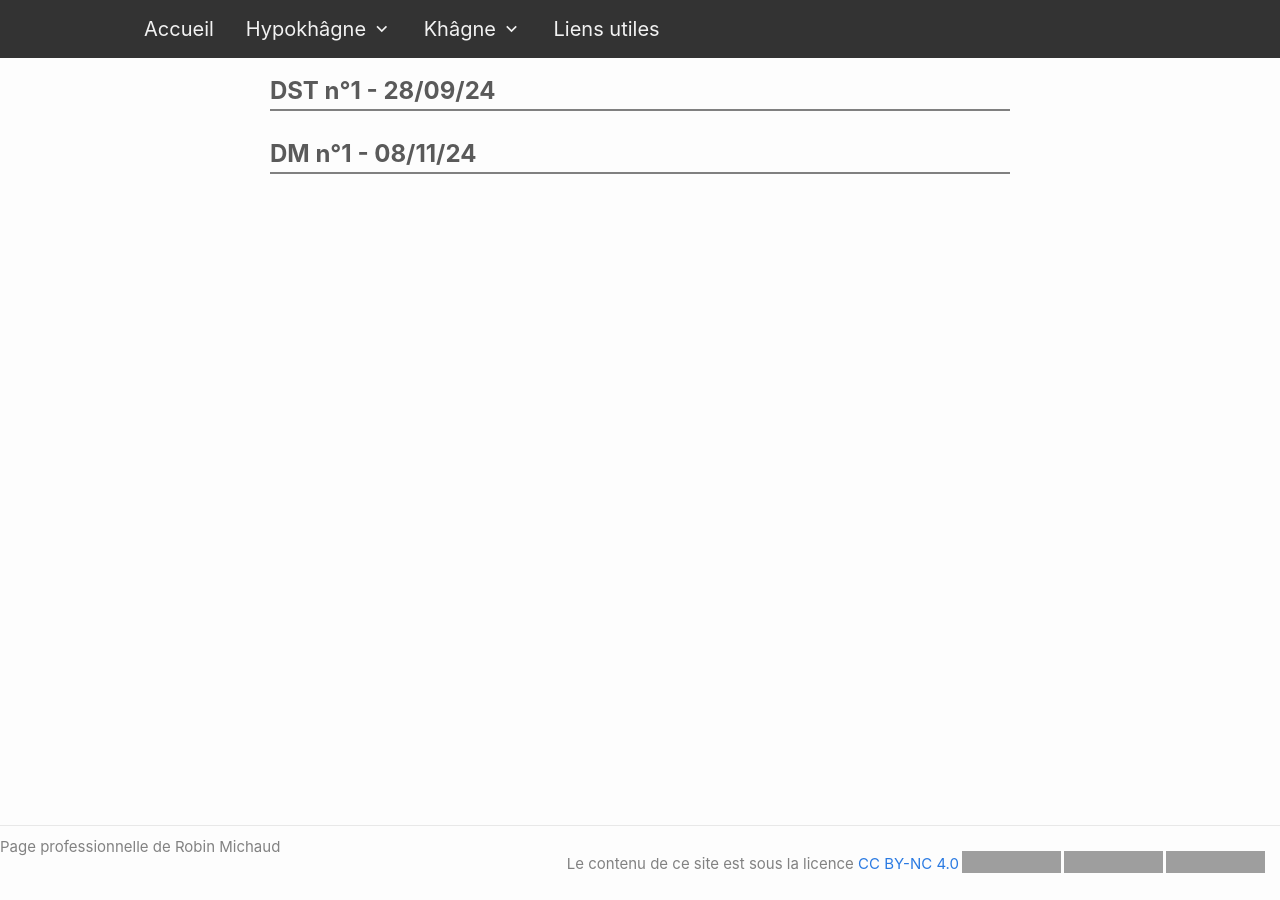
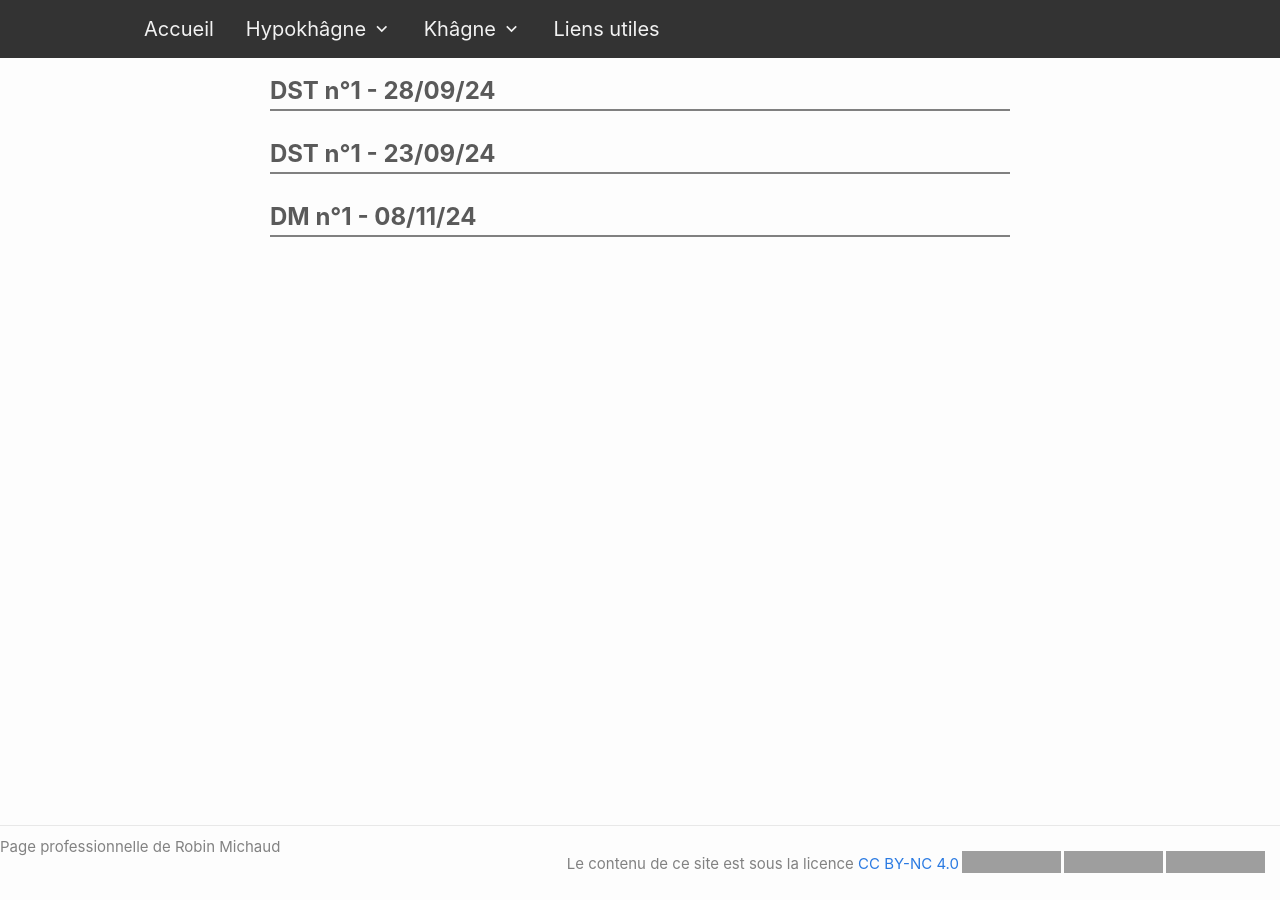
Before and after one commit to michaudmaths/michaudmaths.github.io, a Jekyll site: the page built from menu/devoirs.markdown, in a window 1280 px wide. Built offline with Jekyll 4.4.1, drawn with Linux system fonts in a browser that asks for light colours; nearby versions of some CDN libraries; grey boxes are pictures that could not be loaded.

Commit message:
ajout DST 2 et corrigé

```diff
--- a/_data/files.yml
+++ b/_data/files.yml
@@ -193,6 +193,6 @@ td_khagne :
 
 dst:
  - date : 28/09/24
-
+ - date : 23/09/24
 dm:
  - date : 08/11/24
```
Also changed, not shown: 2 other files.
